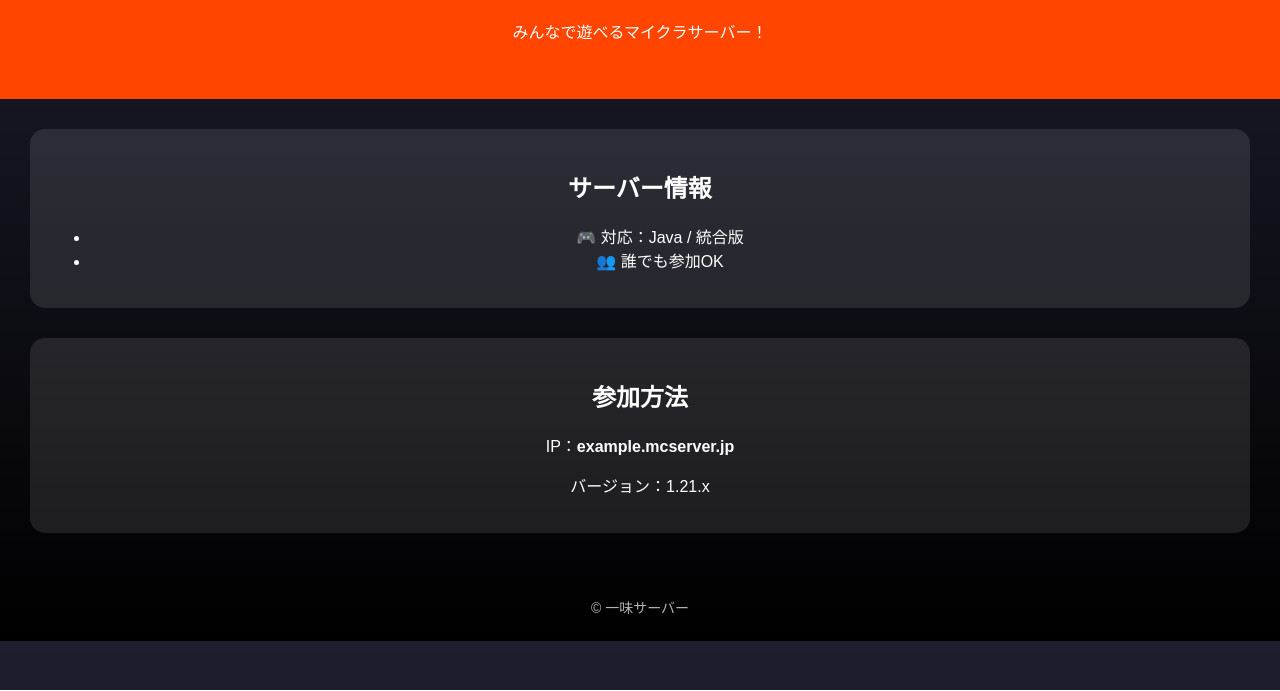
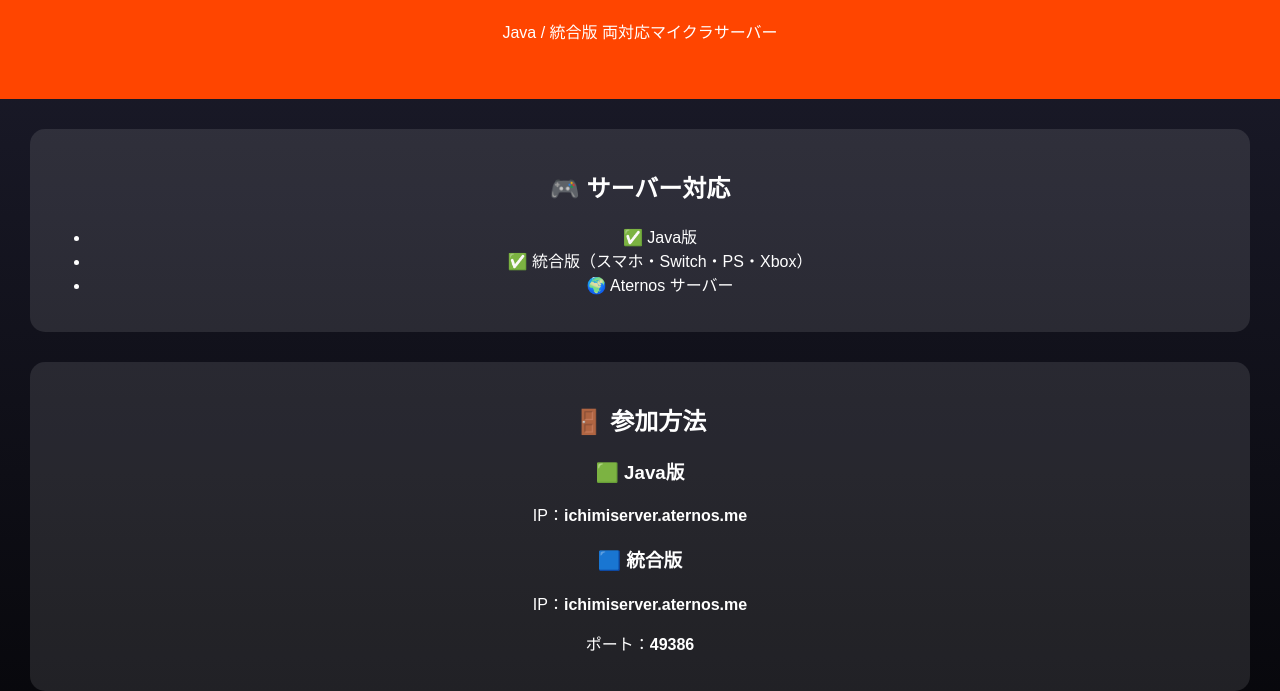
Before and after one commit to bananeko345/-, a plain HTML site: page index.html in a window 1280 px wide. Shown: the part 110-801 px from the top of the page. Drawn offline with Linux system fonts and the light colour scheme.

Commit message:
index.html

```diff
--- a/index.html
+++ b/index.html
@@ -9,21 +9,32 @@
 
 <header>
   <h1>🔥 一味サーバー 🔥</h1>
-  <p>みんなで遊べるマイクラサーバー！</p>
+  <p>Java / 統合版 両対応マイクラサーバー</p>
 </header>
 
 <section>
-  <h2>サーバー情報</h2>
+  <h2>🎮 サーバー対応</h2>
   <ul>
-    <li>🎮 対応：Java / 統合版</li>
-    <li>👥 誰でも参加OK</li>
+    <li>✅ Java版</li>
+    <li>✅ 統合版（スマホ・Switch・PS・Xbox）</li>
+    <li>🌍 Aternos サーバー</li>
   </ul>
 </section>
 
 <section>
-  <h2>参加方法</h2>
-  <p>IP：<b>example.mcserver.jp</b></p>
-  <p>バージョン：1.21.x</p>
+  <h2>🚪 参加方法</h2>
+
+  <h3>🟩 Java版</h3>
+  <p>IP：<b>ichimiserver.aternos.me</b></p>
+
+  <h3>🟦 統合版</h3>
+  <p>IP：<b>ichimiserver.aternos.me</b></p>
+  <p>ポート：<b>49386</b></p>
+</section>
+
+<section>
+  <h2>📜 ルール</h2>
+  <p>荒らし禁止・みんな仲良く！</p>
 </section>
 
 <footer>
```
